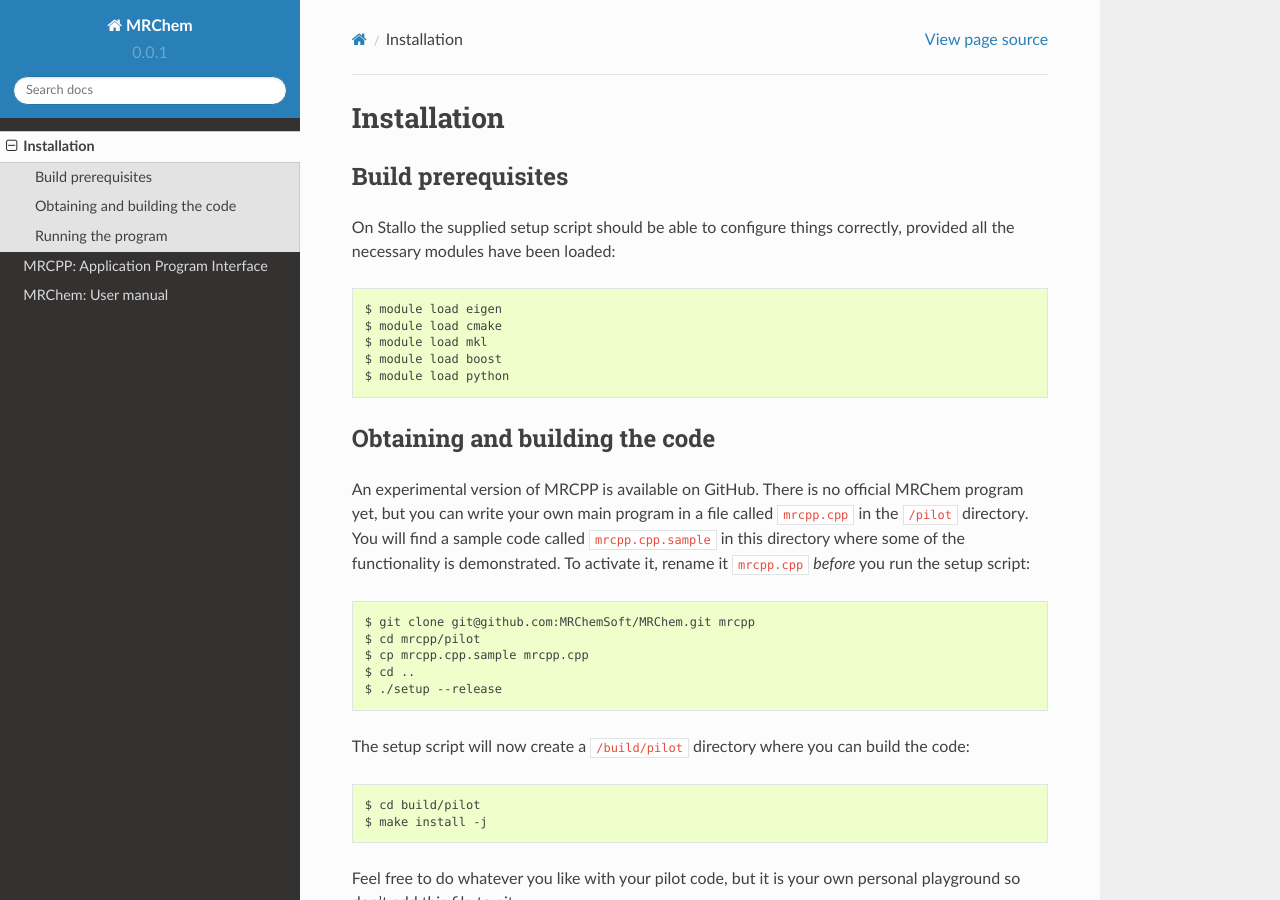
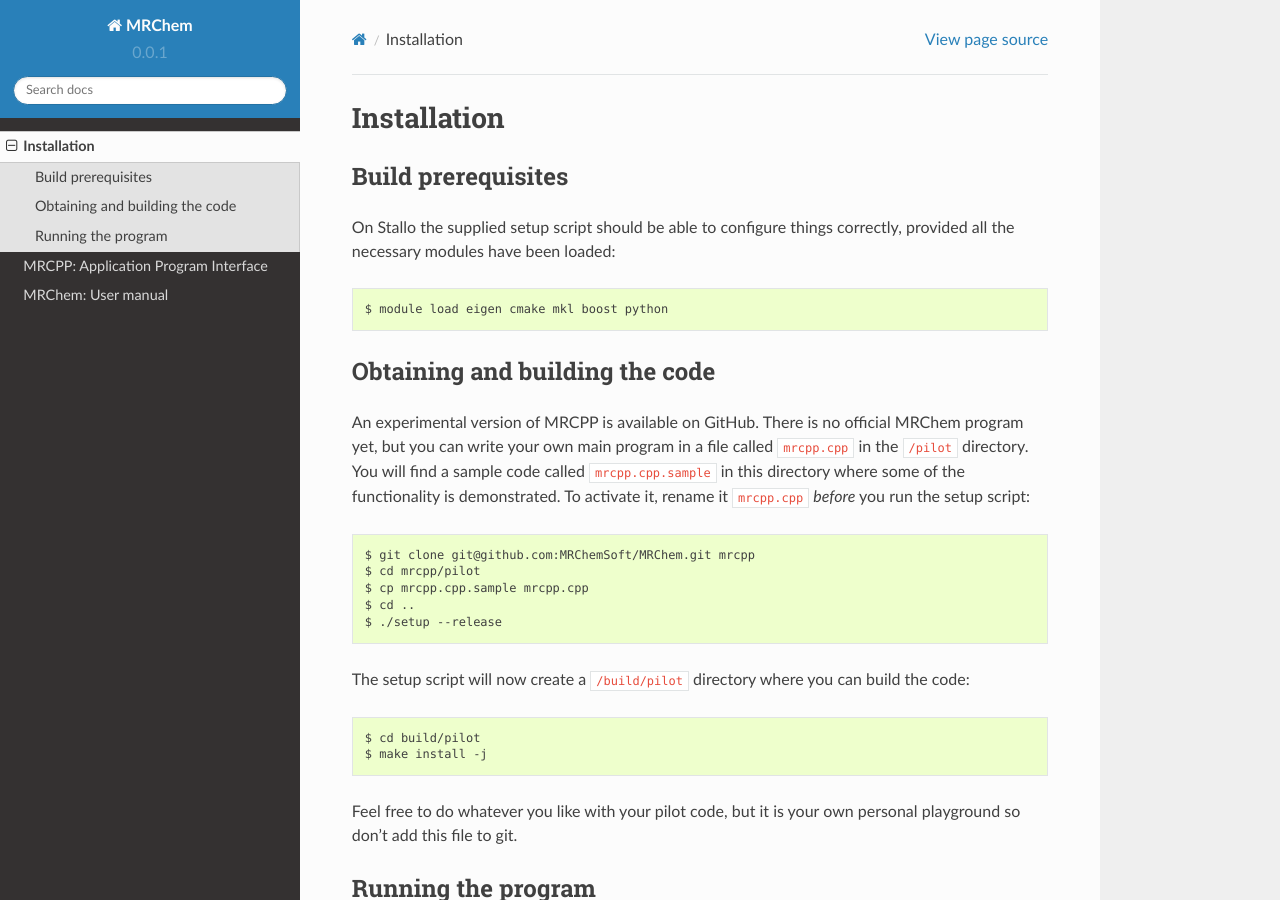
Before and after one commit to ylvao/mrchem, a Sphinx documentation site: the page built from docs/installation.rst, in a window 1280 px wide and 900 px high. Built offline with Sphinx 7.4.7 and the Read the Docs theme 2.0.0, drawn with Linux system fonts in a browser that asks for light colours.

Commit message:
load all modules in one go

```diff
--- a/docs/installation.rst
+++ b/docs/installation.rst
@@ -10,11 +10,7 @@
 On Stallo the supplied setup script should be able to configure things
 correctly, provided all the necessary modules have been loaded::
 
-    $ module load eigen
-    $ module load cmake
-    $ module load mkl
-    $ module load boost
-    $ module load python
+    $ module load eigen cmake mkl boost python
 
 
 -------------------------------
```
